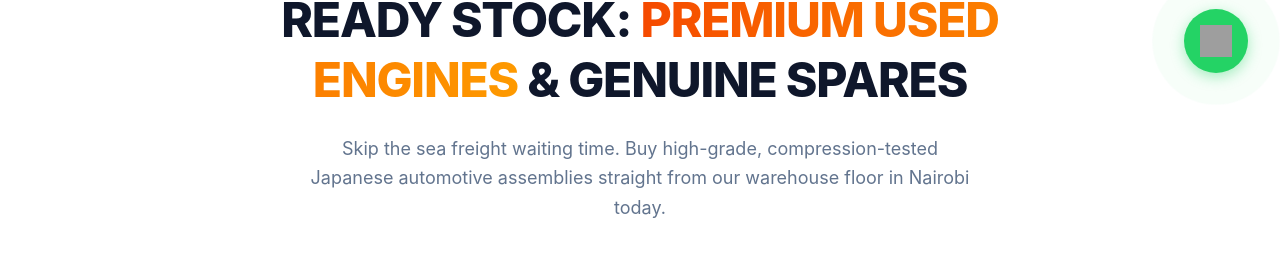
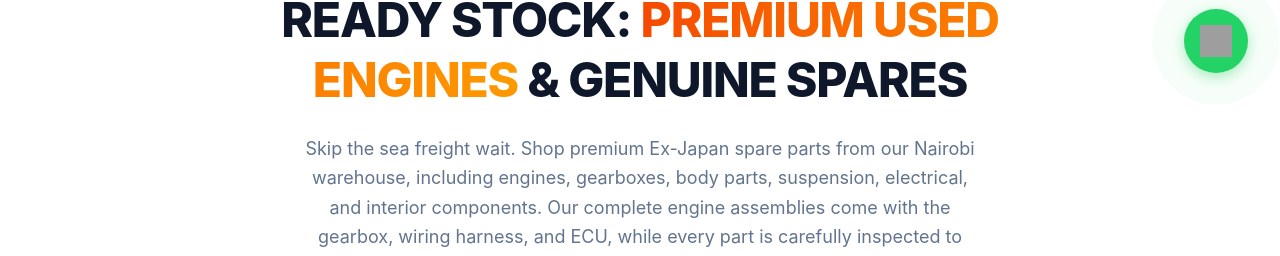
Before and after one commit to jezrelmoyani/kaiho_east_africa_website, a React (Vite) app: page / in a window 1280 px wide. Shown: the part 695-951 px from the top of the page. Built offline with nearby package versions, Linux system fonts and the light colour scheme; grey boxes are pictures that could not be loaded; the HTML template or start-up script is replaced by a standard one.

Commit message:
feat: add a cool new feature to test

```diff
--- a/src/pages/Home.jsx
+++ b/src/pages/Home.jsx
@@ -215,7 +215,7 @@ export default function Home({ setCurrentPage }) {
         <div className="space-y-6 max-w-4xl mx-auto pt-4">
           <div className="inline-flex items-center gap-2 px-3 py-1.5 rounded-full bg-orange-50 border border-orange-200 text-brand-orange text-xs font-black tracking-widest uppercase">Location: Atlantis Business Park, Warehouse Number D31, ICD Road, Old Mombasa Road - Nairobi</div>
           <h2 className="text-3xl sm:text-5xl font-extrabold tracking-tight text-slate-900 leading-tight uppercase">Ready Stock: <span className="text-brand-orange bg-gradient-to-r from-orange-600 to-amber-500 bg-clip-text text-transparent">Premium Used Engines</span> & Genuine Spares</h2>
-          <p className="text-base sm:text-lg text-slate-500 max-w-2xl mx-auto font-normal leading-relaxed">Skip the sea freight waiting time. Buy high-grade, compression-tested Japanese automotive assemblies straight from our warehouse floor in Nairobi today.</p>
+          <p className="text-base sm:text-lg text-slate-500 max-w-2xl mx-auto font-normal leading-relaxed">Skip the sea freight wait. Shop premium Ex-Japan spare parts from our Nairobi warehouse, including engines, gearboxes, body parts, suspension, electrical, and interior components. Our complete engine assemblies come with the gearbox, wiring harness, and ECU, while every part is carefully inspected to ensure quality, reliability, and immediate availability across Kenya.</p>
           <div className="flex flex-wrap justify-center gap-4 pt-4">
             <button type="button" onClick={() => setCurrentPage('kenya')} className="px-7 py-4 bg-[#F97316] hover:bg-black text-white transition-all duration-200 rounded-xl font-bold text-sm uppercase tracking-wider shadow-md hover:shadow-lg hover:-translate-y-0.5 active:translate-y-0">Browse Nairobi Warehouse Stock</button>
             <button type="button" onClick={() => setCurrentPage('japan')} className="px-7 py-4 bg-slate-900 hover:bg-black text-white transition-all duration-200 rounded-xl font-bold text-sm uppercase tracking-wider shadow-sm hover:shadow-md hover:-translate-y-0.5 active:translate-y-0 border border-slate-800">Order Missing Item from Japan</button>
```
